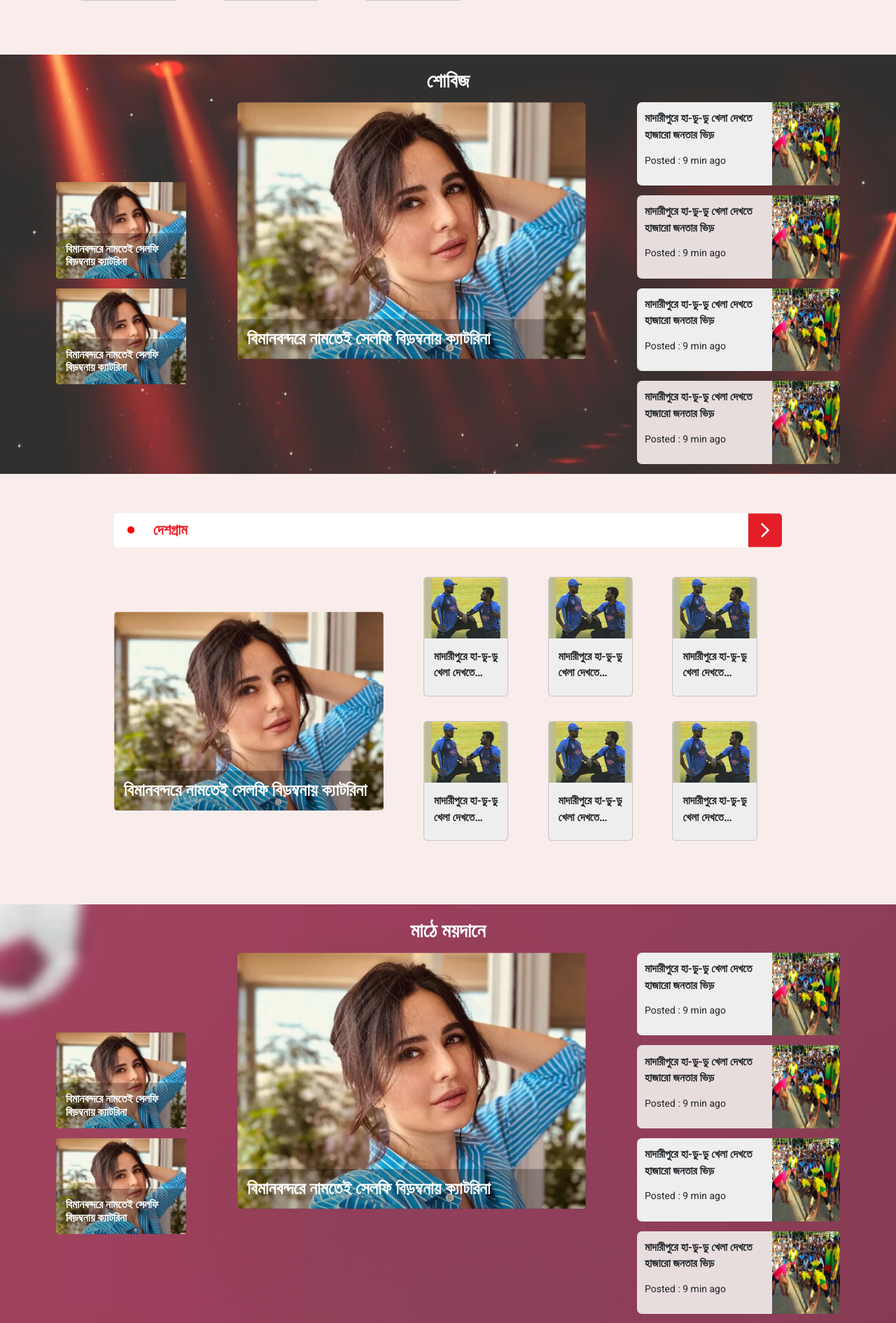
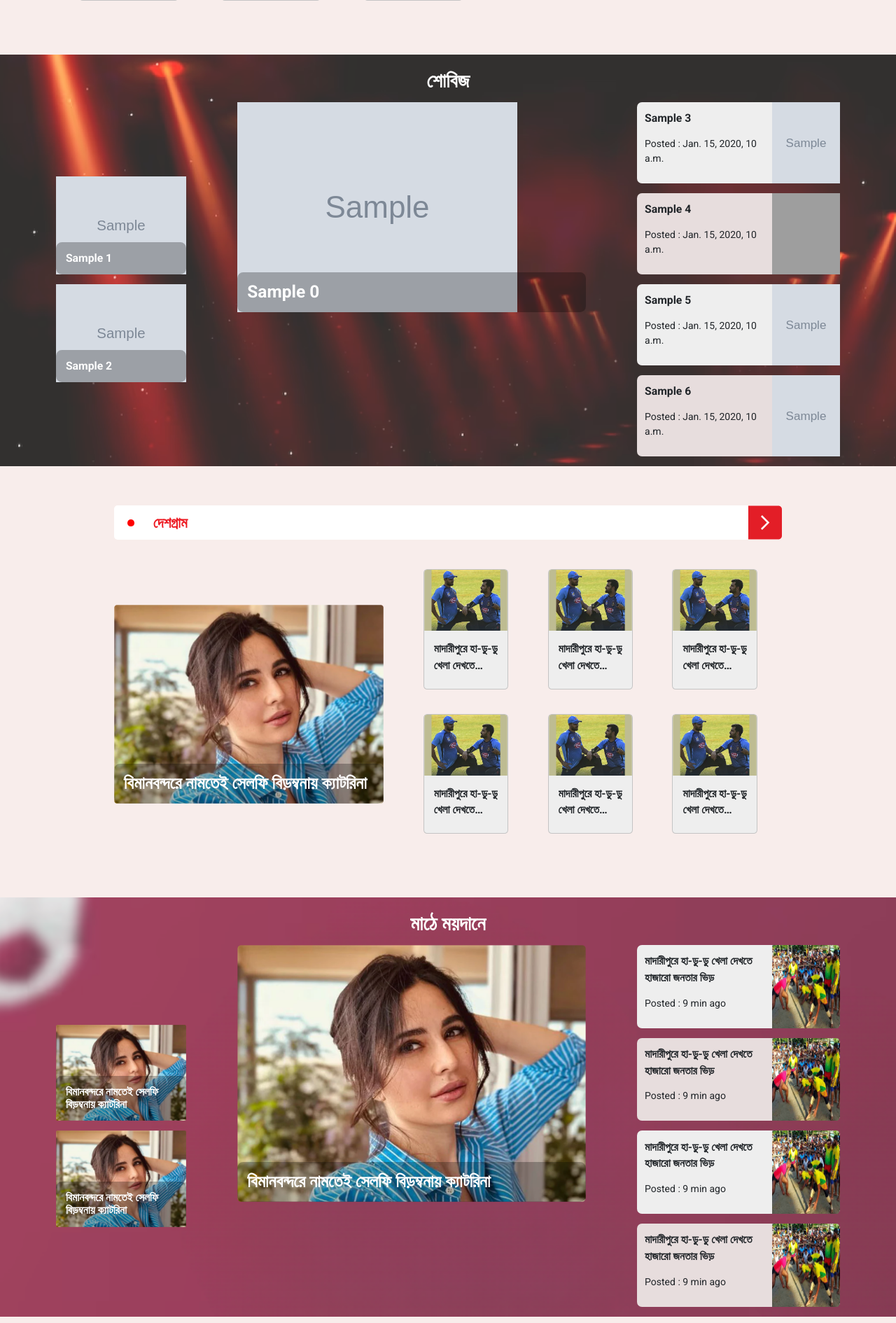
Before and after one commit to Orbin-Ahmed/NewsPortal, a Django app: template main/templates/client/landing_page.html in a window 1280 px wide. Shown: the part 2223-4113 px from the top of the page at 70% size. Run offline with Django 4.2, Linux system fonts and the light colour scheme; the template is opened without the code that fills it: most values are stand-ins (such as "Sample title", 1, 10 or a date in 2020); grey boxes marked "Sample" are stand-in pictures; some libraries are stand-ins or nearby versions; grey boxes are pictures that could not be loaded.

Commit message:
section_4 completed

```diff
--- a/main/templates/client/landing_section/section_4.html
+++ b/main/templates/client/landing_section/section_4.html
@@ -1,67 +1,74 @@
 {% load static %}
+{% if showbiz_news_list.0.bangla_title %}
     <div class="row d-flex justify-content-evenly mt-5 mb-5 background-showbiz">
         <p class="headline text-center mt-4" style="color: var(--white)">শোবিজ</p>
         <div class="col-md-2 d-flex align-items-center">
             <div>
                 <div class="img-container mb-3">
-                <img class="img-fluid" src="{% static 'images/katrina.png' %}">
-                <p class="carousel-caption m-0 card-headline">বিমানবন্দরে নামতেই সেলফি বিড়ম্বনায় ক্যাটরিনা</p>
+                    <img class="img-fluid" src="{{ showbiz_news_list.1.image.url }}">
+                    <p class="carousel-caption m-0 card-headline">{{ showbiz_news_list.1.bangla_title }}</p>
                 </div>
                 <div class="img-container mb-3">
-                <img class="img-fluid" src="{% static 'images/katrina.png' %}">
-                <p class="carousel-caption m-0 card-headline">বিমানবন্দরে নামতেই সেলফি বিড়ম্বনায় ক্যাটরিনা</p>
+                    <img class="img-fluid" src="{{ showbiz_news_list.2.image.url }}">
+                    <p class="carousel-caption m-0 card-headline">{{ showbiz_news_list.2.bangla_title }}</p>
                 </div>
             </div>
         </div>
         <div class="col-md-5 mb-3">
             <div class="img-container">
-            <img class="img-fluid" src="{% static 'images/katrina.png' %}">
-            <p class="carousel-caption m-0 slider-caption">বিমানবন্দরে নামতেই সেলফি বিড়ম্বনায় ক্যাটরিনা</p>
+                <img class="img-fluid" src="{{ showbiz_news_list.0.image.url }}">
+                <p class="carousel-caption m-0 slider-caption">{{ showbiz_news_list.0.bangla_title }}</p>
             </div>
         </div>
         <div class="col-md-3">
+            {% if showbiz_news_list.3.bangla_title %}
                 <div class="row d-flex justify-content-evenly mb-3 my-row"
                      style="background: var(--card-primary-bg);border-radius: 0.5rem">
                     <div class="col-8" style="padding:0.8rem">
-                <p class="card-headline truncate">মাদারীপুরে হা-ডু-ডু খেলা দেখতে হাজারো জনতার ভিড়</p>
-                <p>Posted : <span>9 min ago</span></p>
+                        <p class="card-headline truncate">{{ showbiz_news_list.3.bangla_title }}</p>
+                        <p>Posted : <span>{{ showbiz_news_list.3.time_passed }}</span></p>
                     </div>
                     <div class="col-4 p-0">
-                <img src="{% static 'images/Rectangle 70.png' %}" style="width: 100%;height: 100%">
+                        <img src="{{ showbiz_news_list.3.image.url }}" style="width: 100%;height: 100%">
                     </div>
                 </div>
-
+            {% endif %}
+            {% if showbiz_news_list.4.bangla_title %}
                 <div class="row d-flex justify-content-evenly mb-3 my-row"
                      style="background: var(--card-secondary-bg);border-radius: 0.5rem">
                     <div class="col-8" style="padding:0.8rem">
-                <p class="card-headline truncate">মাদারীপুরে হা-ডু-ডু খেলা দেখতে হাজারো জনতার ভিড়</p>
-                <p>Posted : <span>9 min ago</span></p>
+                        <p class="card-headline truncate">{{ showbiz_news_list.4.bangla_title }}</p>
+                        <p>Posted : <span>{{ showbiz_news_list.4.time_passed }}</span></p>
                     </div>
                     <div class="col-4 p-0">
-                <img src="{% static 'images/Rectangle 70.png' %}" style="width: 100%;height: 100%">
+                        <img src="{{ showbiz_news_list.4.image.url }}}" style="width: 100%;height: 100%">
                     </div>
                 </div>
-
+            {% endif %}
+            {% if showbiz_news_list.5.bangla_title %}
                 <div class="row d-flex justify-content-evenly mb-3 my-row"
                      style="background: var(--card-primary-bg);border-radius: 0.5rem">
                     <div class="col-8" style="padding:0.8rem">
-                <p class="card-headline truncate">মাদারীপুরে হা-ডু-ডু খেলা দেখতে হাজারো জনতার ভিড়</p>
-                <p>Posted : <span>9 min ago</span></p>
+                        <p class="card-headline truncate">{{ showbiz_news_list.5.bangla_title }}</p>
+                        <p>Posted : <span>{{ showbiz_news_list.5.time_passed }}</span></p>
                     </div>
                     <div class="col-4 p-0">
-                <img src="{% static 'images/Rectangle 70.png' %}" style="width: 100%;height: 100%">
+                        <img src="{{ showbiz_news_list.5.image.url }}" style="width: 100%;height: 100%">
                     </div>
                 </div>
-
+            {% endif %}
+            {% if showbiz_news_list.6.bangla_title %}
                 <div class="row d-flex justify-content-evenly mb-3 my-row"
                      style="background: var(--card-secondary-bg);border-radius: 0.5rem">
                     <div class="col-8" style="padding:0.8rem">
-                <p class="card-headline truncate">মাদারীপুরে হা-ডু-ডু খেলা দেখতে হাজারো জনতার ভিড়</p>
-                <p>Posted : <span>9 min ago</span></p>
+                        <p class="card-headline truncate">{{ showbiz_news_list.6.bangla_title }}</p>
+                        <p>Posted : <span>{{ showbiz_news_list.6.time_passed }}</span></p>
                     </div>
                     <div class="col-4 p-0">
-                <img src="{% static 'images/Rectangle 70.png' %}" style="width: 100%;height: 100%">
+                        <img src="{{ showbiz_news_list.6.image.url }}" style="width: 100%;height: 100%">
                     </div>
                 </div>
+            {% endif %}
         </div>
     </div>
+{% endif %}
```
Also changed, not shown: main/views.py (+6 -2 lines). Lines whose indentation alone changed are shown as unchanged.
